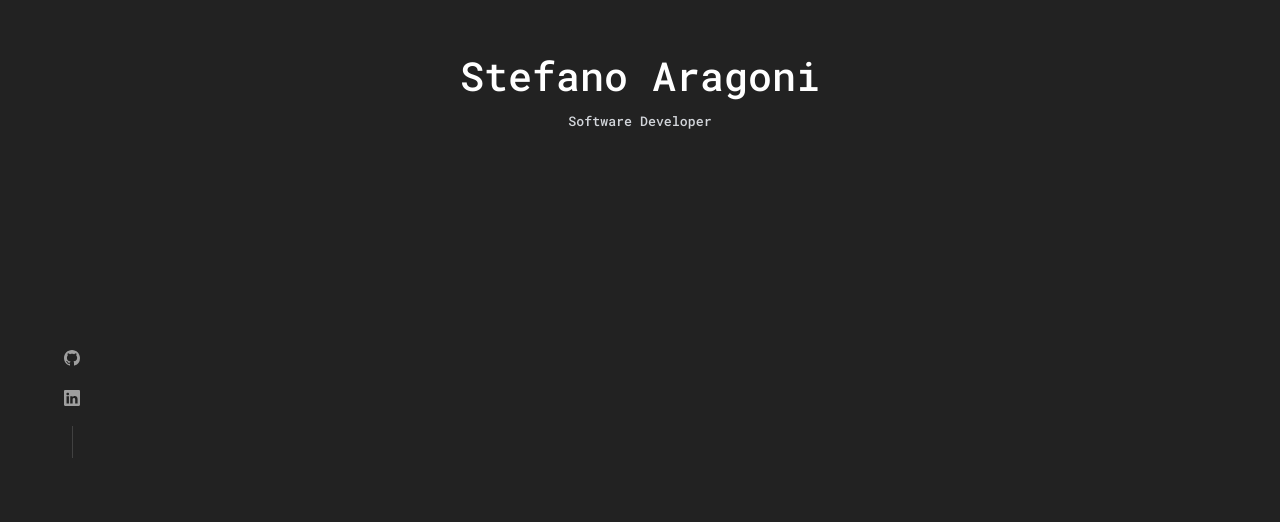
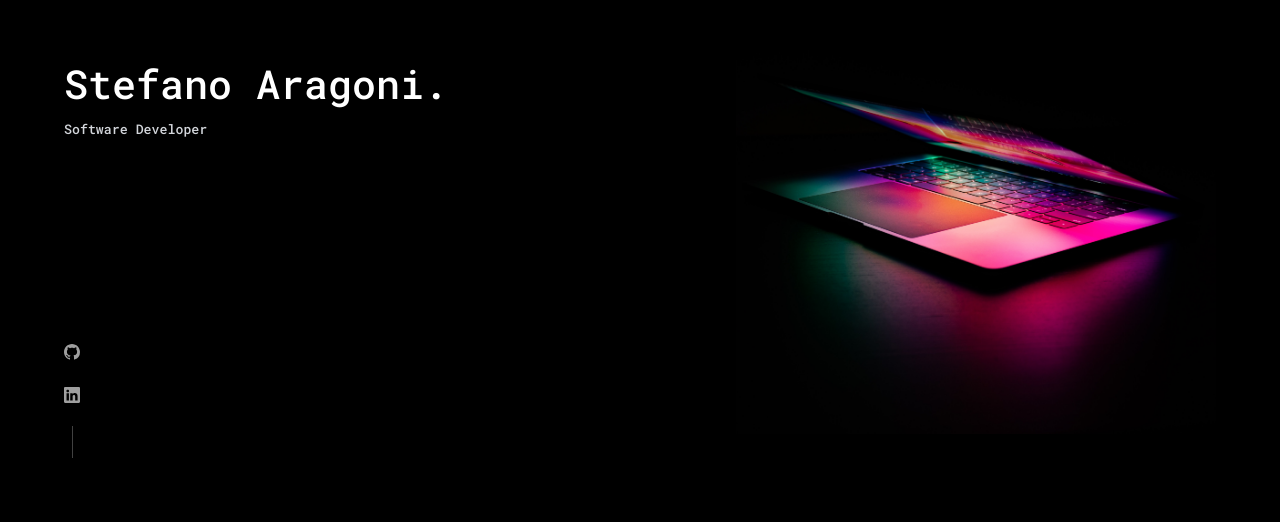
Before and after one commit to stefanoaragoni/portafolio, a React (Vite) app: page / in a window 1280 px wide. Shown: the part 278-800 px from the top of the page. Built offline with nearby package versions, Linux system fonts and the light colour scheme.

Commit message:
IMG computer header

```diff
--- a/src/components/header/Header.jsx
+++ b/src/components/header/Header.jsx
@@ -1,16 +1,21 @@
 import React from 'react'
 import './header.css'
 import Social from './Social'
+import Laptop from './../../assets/laptop.jpg'
 
 const Header = () => {
   return (
     <header>
       <div className="contenedor h_contenedor">
         <h5></h5>
-        <h1>Stefano Aragoni</h1>
+        <h1>Stefano Aragoni.</h1>
         <h5 className="text-blanco2">Software Developer</h5>
 
         <Social/>
+
+        <div className='Laptop'>
+          <img src={Laptop} alt="Laptop" />
+        </div>
 
       </div>
     </header>
--- a/src/components/header/header.css
+++ b/src/components/header/header.css
@@ -2,12 +2,11 @@
 
 header{
     height: 100vh;
-    padding-top: 40vh;
+    padding-top: 41vh;
     overflow: hidden;
 }
 
 .h_contenedor{
-    text-align: center;
     height: 100%;
     position: relative;
 }
@@ -18,7 +17,7 @@ header{
     display: flex;
     flex-direction: column;
     align-items: center;
-    gap: 0.8rem;
+    gap: 1rem;
     position: absolute;
     left: 0;
     bottom: 4rem;
@@ -30,3 +29,11 @@ header{
     height: 2rem;
     background: var(--primario);
 }
+
+.Laptop{
+    position: absolute;
+    right: 0;
+    top: 0;
+    width: 30rem;
+    height: 30rem;
+}
--- a/src/style.css
+++ b/src/style.css
@@ -3,7 +3,7 @@
 /* -------------  VARIABLES  -------------- */
 
 :root {
-    --bg: #222222;
+    --bg: #000000;
     --bg2: #313131;
     --primario: #414141;
     --primario2: #9f9f9f;
```
Also changed, not shown: src/assets/laptop.jpg (added).
